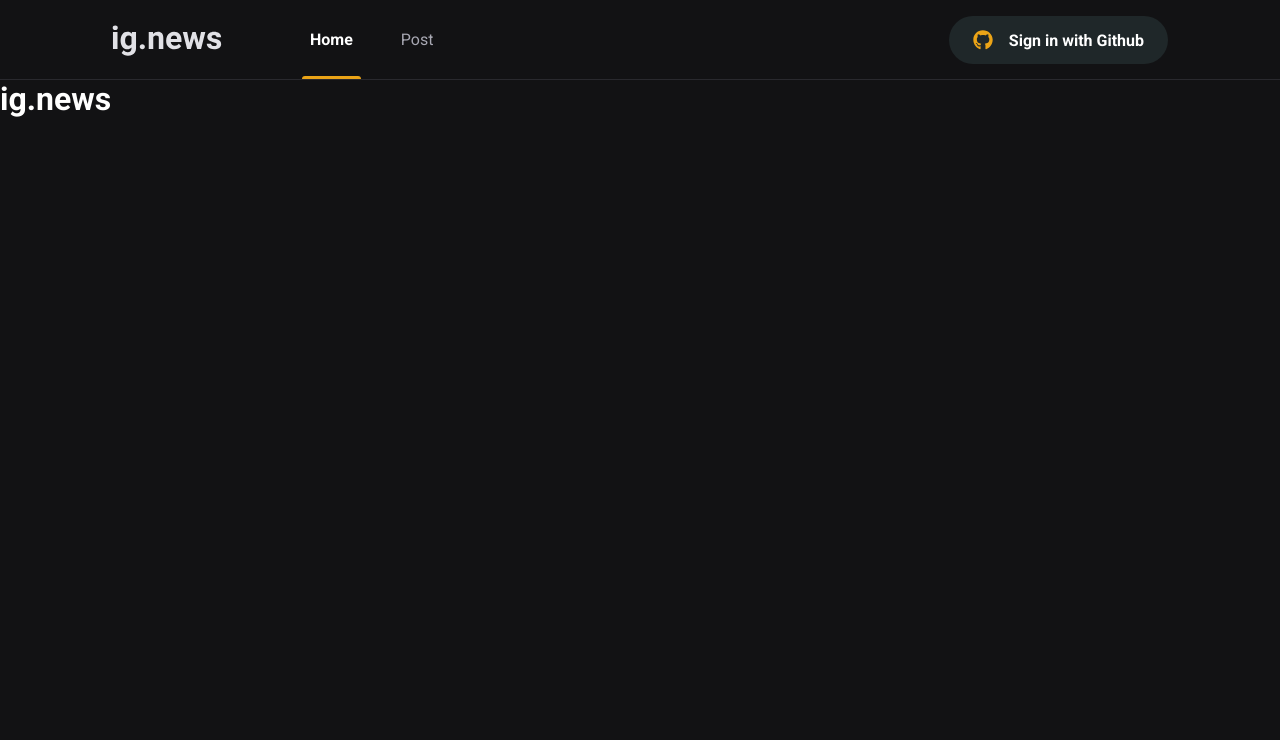
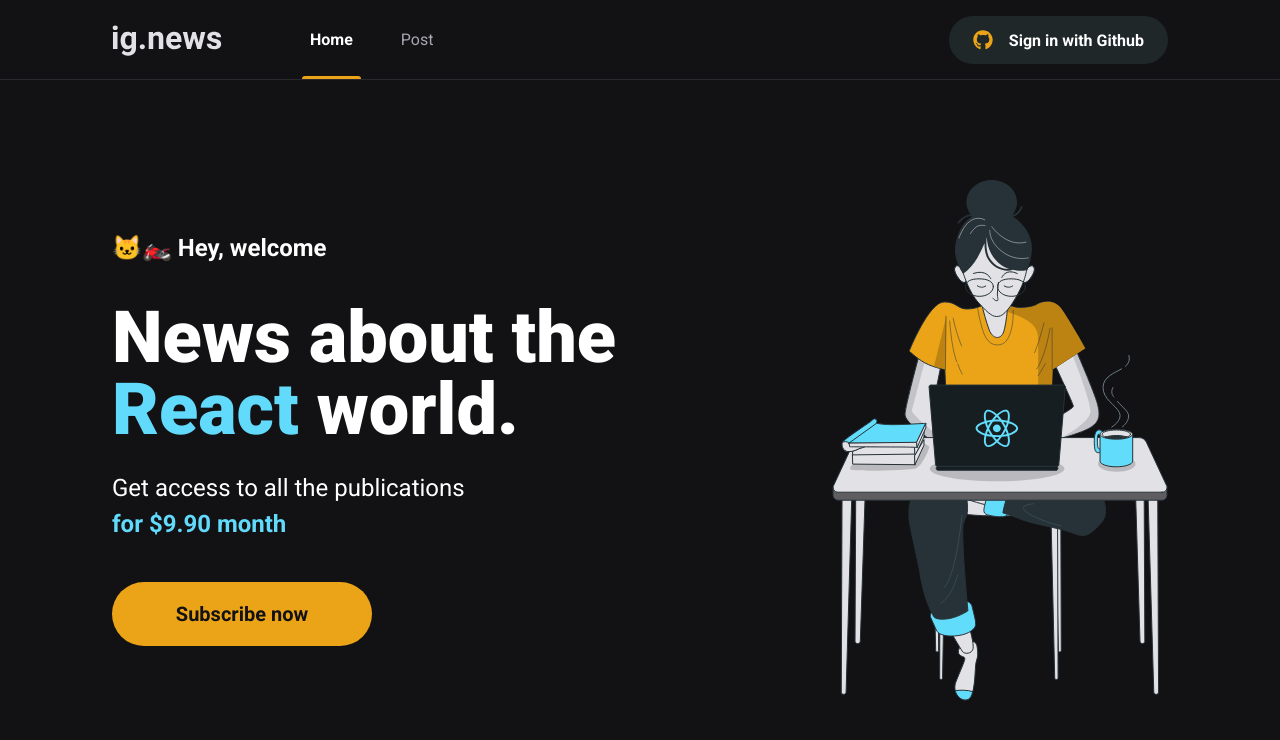
Before and after one commit to lucsmac/ignews, a Next.js app: page / in a window 1280 px wide. Shown: the top 740 px of the page. Built offline with nearby package versions, Linux system fonts and the light colour scheme.

Commit message:
creating the button

```diff
--- a/src/components/Header/styles.module.scss
+++ b/src/components/Header/styles.module.scss
@@ -47,7 +47,7 @@
         position: absolute;
         bottom: 1px;
         left: 0;
-        background-color: var(--yellow--500);
+        background-color: var(--yellow-500);
       }
     }
   }
--- /dev/null
+++ b/src/components/SubscribeButton/index.tsx
@@ -0,0 +1,12 @@
+import styles from './styles.module.scss'
+
+export function SubscribeButton() {
+  return (
+    <button
+      type="button"
+      className={styles.subscribeButton}
+    >
+      Subscribe now
+    </button>
+  )
+}
--- /dev/null
+++ b/src/components/SubscribeButton/styles.module.scss
@@ -0,0 +1,20 @@
+.subscribeButton {
+  width: 260px;
+  height: 4rem;
+  border: 0;
+  border-radius: 2rem;
+  background: var(--yellow-500);
+  color: var(--gray-900);
+  font-size: 1.25rem;
+  font-weight: bold;
+
+  display: flex;
+  align-items: center;
+  justify-content: center;
+
+  transition: filter 0.2s;
+
+  &:hover {
+    filter: brightness(0.8);
+  }
+}
--- /dev/null
+++ b/src/pages/home.module.scss
@@ -0,0 +1,45 @@
+.contentContainer {
+  max-width: 1120px;
+  margin: 0 auto;
+  padding: 0 2rem;
+  height: calc(100vh - 5rem);
+
+  display: flex;
+  align-items: center;
+  justify-content: space-between;
+}
+
+.hero {
+  max-width: 600px;
+
+  > span {
+    font-size: 1.5rem;
+    font-weight: bold;
+  }
+
+  h1 {
+    font-size: 4.5rem;
+    line-height: 4.5rem;
+    font-weight: 900;
+    margin-top: 2.5rem;
+
+    span {
+      color: var(--cyan-500);
+    }
+  }
+
+  p {
+    font-size: 1.5rem;
+    line-height: 2.25rem;
+    margin-top: 1.5rem;
+
+    span {
+      color: var(--cyan-500);
+      font-weight: bold;
+    }
+  }
+
+  button {
+    margin-top: 2.5rem;
+  }
+}
--- a/src/pages/index.tsx
+++ b/src/pages/index.tsx
@@ -1,12 +1,29 @@
 import Head from 'next/head'
+import { SubscribeButton } from '../components/SubscribeButton'
+
+import styles from './home.module.scss'
 
 export default function Home() {
   return (
     <>
       <Head>
-        <title>Início | ig.news </title>
+        <title>Home | ig.news </title>
       </Head>
-      <h1>ig.news</h1>
+
+      <main className={styles.contentContainer}>
+        <section className={styles.hero}>
+          <span>🐱‍🏍 Hey, welcome</span>
+          <h1>News about the <span>React</span> world.</h1>
+          <p>
+            Get access to all the publications <br />
+            <span>for $9.90 month</span>
+          </p>
+
+          <SubscribeButton />
+        </section>
+
+        <img src="/images/avatar.svg" alt="Girl coding"/>
+      </main>
     </>
   )
 }
--- a/src/styles/global.scss
+++ b/src/styles/global.scss
@@ -13,8 +13,8 @@
   --gray-850: #1f2729;
   --gray-900: #121214;
 
-  --cyan--500: #61dafb;
-  --yellow--500: #eba417;
+  --cyan-500: #61dafb;
+  --yellow-500: #eba417;
 }
 
 @media (max-width: 1080px) {
```
